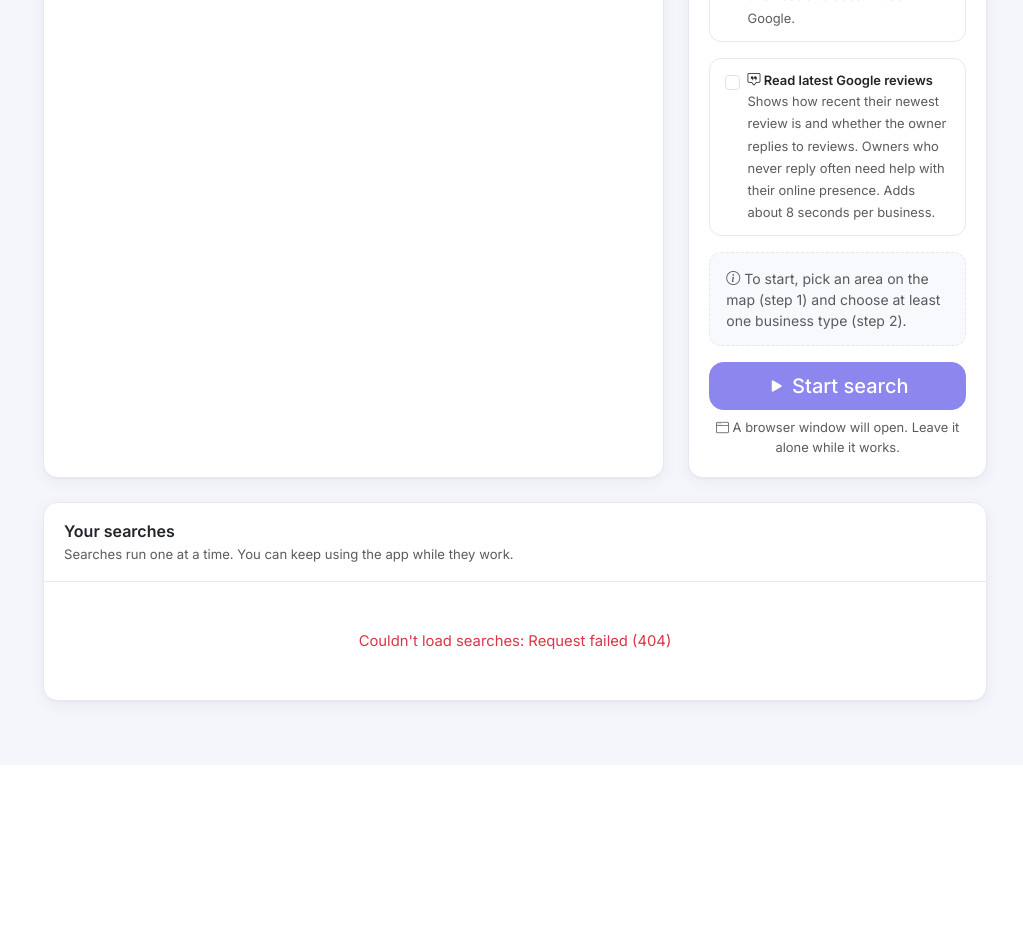
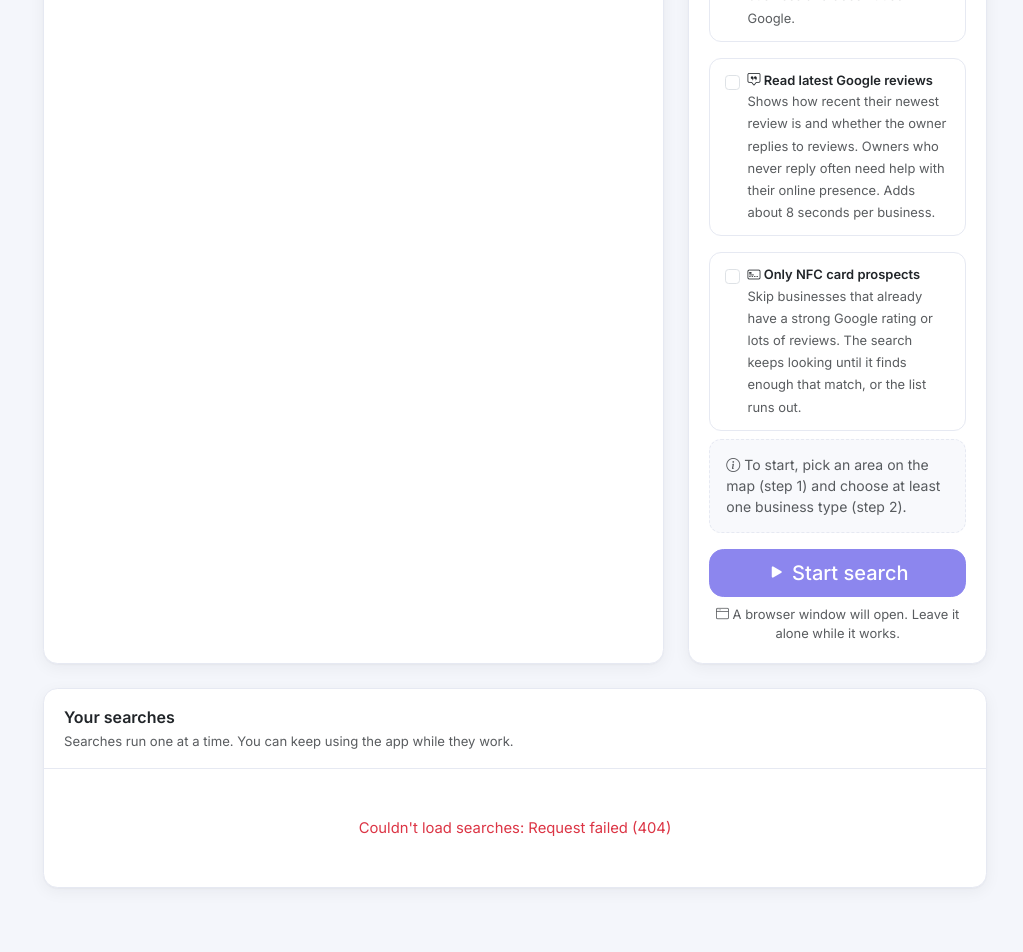
Before and after one commit to varsimashviliLuka/LeadFinder, a Flask app: page / in a window 1280 px wide. Shown: the part 1298-2250 px from the top of the page, without its empty margins (257-1280 px from the left). Before the commit the page ends 2011 px from the top, so only its background shows below. Run offline with Flask 3, Linux system fonts and the light colour scheme; data that the repository does not hold is empty.

Commit message:
added nfc card find

```diff
--- a/app/models/search_job.py
+++ b/app/models/search_job.py
@@ -39,6 +39,10 @@ class SearchJob(db.Model):
 
     find_socials = db.Column(db.Boolean, nullable=False, default=False)
     collect_reviews = db.Column(db.Boolean, nullable=False, default=False)
+    # When set, only businesses at or below these Google rating / review caps are kept
+    # (typical NFC card prospects). Null means no cap on that field.
+    max_rating = db.Column(db.Float)
+    max_reviews = db.Column(db.Integer)
     stage = db.Column(db.String(32))
     socials_total = db.Column(db.Integer, nullable=False, default=0)
     socials_checked = db.Column(db.Integer, nullable=False, default=0)
--- a/app/services/nfc.py
+++ b/app/services/nfc.py
@@ -15,6 +15,15 @@ STALE_REVIEW_DAYS = 90
 
 GOOGLE_PLACE_ID_RE = re.compile(r"^ChIJ[\w-]{10,}$")
 WRITE_REVIEW_URL = "https://search.google.com/local/writereview?placeid={}"
+
+
+def matches_review_limits(rating, review_count, max_rating=None, max_reviews=None):
+    """True when optional search caps are met. Missing rating/reviews count as a match."""
+    if max_rating is not None and rating is not None and rating > max_rating:
+        return False
+    if max_reviews is not None and review_count is not None and review_count > max_reviews:
+        return False
+    return True
 
 
 def prospect_reasons(business, today=None):
--- a/app/services/scrapers/base.py
+++ b/app/services/scrapers/base.py
@@ -10,6 +10,8 @@ class SearchParams:
     max_results: int
     language: str = "ka"
     collect_reviews: bool = False
+    max_rating: float | None = None
+    max_reviews: int | None = None
 
 
 class BaseScraper:
--- a/app/services/searches.py
+++ b/app/services/searches.py
@@ -61,6 +61,9 @@ def create_search_job(payload):
         if not isinstance(value, bool):
             raise ValueError(f"{key} must be true or false")
 
+    max_rating = _number(payload, "max_rating", float, low=1.0, high=5.0)
+    max_reviews = _number(payload, "max_reviews", int, low=0, high=10_000)
+
     radius_low, radius_high = config["SEARCH_RADIUS_RANGE"]
     results_low, results_high = config["SEARCH_MAX_RESULTS_RANGE"]
     job = SearchJob(
@@ -72,6 +75,8 @@ def create_search_job(payload):
         max_results=_number(payload, "max_results", int, 50, results_low, results_high),
         find_socials=find_socials,
         collect_reviews=collect_reviews,
+        max_rating=max_rating,
+        max_reviews=max_reviews,
     )
     db.session.add(job)
     db.session.commit()
--- a/app/web/static/css/app.css
+++ b/app/web/static/css/app.css
@@ -593,6 +593,14 @@ body,
   background: var(--accent-soft);
 }
 
+.nfc-filter-options {
+  margin-left: 1.65rem;
+  padding: 0.65rem 0.75rem;
+  border-radius: 0.75rem;
+  border: 1px solid var(--border-soft);
+  background: var(--bs-body-bg);
+}
+
 .social-row {
   display: flex;
   align-items: center;
--- a/app/web/static/js/dashboard.js
+++ b/app/web/static/js/dashboard.js
@@ -226,6 +226,69 @@ collectReviewsInput.addEventListener("change", () => {
   updateSteps();
 });
 
+const nfcFilterInput = document.getElementById("nfc-filter-input");
+const nfcFilterOptions = document.getElementById("nfc-filter-options");
+const maxRatingInput = document.getElementById("max-rating-input");
+const maxReviewsInput = document.getElementById("max-reviews-input");
+const NFC_DEFAULT_MAX_RATING = 4.3;
+const NFC_DEFAULT_MAX_REVIEWS = 50;
+
+function nfcFilterOn() {
+  return nfcFilterInput.checked;
+}
+
+function nfcMaxRating() {
+  const value = Number(maxRatingInput.value);
+  if (!Number.isFinite(value) || value < 1 || value > 5) return null;
+  return Math.round(value * 10) / 10;
+}
+
+function nfcMaxReviews() {
+  const value = Number(maxReviewsInput.value);
+  if (!Number.isFinite(value) || value < 0 || value !== Math.floor(value)) return null;
+  return value;
+}
+
+function syncNfcFilterUi() {
+  nfcFilterOptions.classList.toggle("d-none", !nfcFilterOn());
+  if (nfcFilterOn()) {
+    if (maxRatingInput.value === "") maxRatingInput.value = String(NFC_DEFAULT_MAX_RATING);
+    if (maxReviewsInput.value === "") maxReviewsInput.value = String(NFC_DEFAULT_MAX_REVIEWS);
+  }
+  updateSteps();
+}
+
+nfcFilterInput.checked = localStorage.getItem("nfcFilter") === "true";
+const savedMaxRating = localStorage.getItem("nfcMaxRating");
+const savedMaxReviews = localStorage.getItem("nfcMaxReviews");
+if (savedMaxRating) maxRatingInput.value = savedMaxRating;
+if (savedMaxReviews) maxReviewsInput.value = savedMaxReviews;
+nfcFilterInput.addEventListener("change", () => {
+  localStorage.setItem("nfcFilter", String(nfcFilterInput.checked));
+  syncNfcFilterUi();
+});
+maxRatingInput.addEventListener("change", () => {
+  const value = nfcMaxRating();
+  if (value == null) {
+    maxRatingInput.value = String(NFC_DEFAULT_MAX_RATING);
+  } else {
+    maxRatingInput.value = String(value);
+    localStorage.setItem("nfcMaxRating", String(value));
+  }
+  updateSteps();
+});
+maxReviewsInput.addEventListener("change", () => {
+  const value = nfcMaxReviews();
+  if (value == null) {
+    maxReviewsInput.value = String(NFC_DEFAULT_MAX_REVIEWS);
+  } else {
+    maxReviewsInput.value = String(value);
+    localStorage.setItem("nfcMaxReviews", String(value));
+  }
+  updateSteps();
+});
+syncNfcFilterUi();
+
 function estimateMinutes() {
   const n = state.categories.length;
   const perBusiness = SECONDS_PER_BUSINESS
@@ -251,9 +314,13 @@ function updateSteps() {
     return;
   }
   const types = state.categories.map((c) => `<strong>${esc(c)}</strong>`).join(", ");
+  const nfcLine = nfcFilterOn()
+    ? `<div class="mb-1"><i class="bi bi-credit-card-2-front text-body-secondary"></i> Only NFC prospects: rating ≤ ${nfcMaxRating() ?? NFC_DEFAULT_MAX_RATING}, reviews ≤ ${nfcMaxReviews() ?? NFC_DEFAULT_MAX_REVIEWS}</div>`
+    : "";
   summary.innerHTML = `
     <div class="mb-1"><i class="bi bi-search text-body-secondary"></i> Look for ${types}</div>
     <div class="mb-1"><i class="bi bi-geo-alt text-body-secondary"></i> Within ${formatDistance(radiusMeters())} of <strong>${esc(state.label)}</strong></div>
+    ${nfcLine}
     ${collectReviewsInput.checked ? '<div class="mb-1"><i class="bi bi-chat-square-quote text-body-secondary"></i> Read each one\'s latest reviews</div>' : ""}
     ${findSocialsInput.checked ? '<div class="mb-1"><i class="bi bi-instagram text-body-secondary"></i> Then check their websites and find social media, email and WhatsApp</div>' : ""}
     <div><i class="bi bi-clock text-body-secondary"></i> Up to ${maxResultsInput.value} of each · roughly ${estimateMinutes()} min at most</div>`;
@@ -263,15 +330,18 @@ document.getElementById("search-form").addEventListener("submit", async (e) => {
   e.preventDefault();
   if (!state.point || !state.categories.length) return;
 
+  if (nfcFilterOn() && (nfcMaxRating() == null || nfcMaxReviews() == null)) {
+    toast("Set a max Google rating (1–5) and max reviews for the NFC filter", "danger");
+    return;
+  }
+
   const submit = document.getElementById("search-submit");
   submit.disabled = true;
   submit.innerHTML = '<span class="spinner-border spinner-border-sm"></span> Starting…';
   let started = 0;
   for (const query of state.categories) {
     try {
-      await api("/searches", {
-        method: "POST",
-        body: {
+      const body = {
         query,
         latitude: state.point.lat,
         longitude: state.point.lng,
@@ -280,8 +350,12 @@ document.getElementById("search-form").addEventListener("submit", async (e) => {
         max_results: Number(maxResultsInput.value),
         find_socials: findSocialsInput.checked,
         collect_reviews: collectReviewsInput.checked,
-        },
-      });
+      };
+      if (nfcFilterOn()) {
+        body.max_rating = nfcMaxRating();
+        body.max_reviews = nfcMaxReviews();
+      }
+      await api("/searches", { method: "POST", body });
       started += 1;
     } catch (err) {
       toast(`"${query}": ${err.message}`, "danger");
@@ -334,13 +408,16 @@ function jobItem(job) {
     ? `${job.results_found} found
        <span data-bs-toggle="tooltip" title="Businesses that weren't already in your leads">· ${job.results_new} new</span>`
     : active ? (job.status === "pending" ? "Waiting for its turn…" : "Opening Google Maps…") : "Nothing found";
+  const nfcCaps = job.max_rating != null || job.max_reviews != null
+    ? ` · <span data-bs-toggle="tooltip" title="Only businesses within these Google rating / review caps were kept"><i class="bi bi-credit-card-2-front"></i> NFC ≤${job.max_rating ?? "any"}★ / ≤${job.max_reviews ?? "any"} reviews</span>`
+    : "";
 
   return `<div class="job-item">
     <div class="d-flex flex-wrap justify-content-between align-items-start gap-2">
       <div class="me-auto">
         <div class="fw-semibold text-capitalize">${esc(job.query)}</div>
         <div class="small text-body-secondary">
-          <i class="bi bi-geo-alt"></i> ${esc(area)} · ${formatDistance(job.radius_m)} · ${esc(fmtRelative(job.started_at || job.created_at))}
+          <i class="bi bi-geo-alt"></i> ${esc(area)} · ${formatDistance(job.radius_m)}${nfcCaps} · ${esc(fmtRelative(job.started_at || job.created_at))}
         </div>
       </div>
       <div class="d-flex align-items-center gap-2">
--- a/app/web/templates/dashboard.html
+++ b/app/web/templates/dashboard.html
@@ -152,6 +152,31 @@
           </span>
         </label>
 
+        <label class="social-toggle d-flex gap-2 mb-2" for="nfc-filter-input">
+          <input id="nfc-filter-input" type="checkbox" class="form-check-input mt-1 flex-shrink-0">
+          <span>
+            <span class="fw-semibold small d-block">
+              <i class="bi bi-credit-card-2-front"></i> Only NFC card prospects
+            </span>
+            <span class="small text-body-secondary">Skip businesses that already have a strong Google rating or lots of
+              reviews. The search keeps looking until it finds enough that match, or the list runs out.</span>
+          </span>
+        </label>
+        <div id="nfc-filter-options" class="nfc-filter-options d-none mb-3">
+          <div class="row g-2">
+            <div class="col-6">
+              <label for="max-rating-input" class="small text-body-secondary mb-1">Max Google rating</label>
+              <input id="max-rating-input" type="number" class="form-control form-control-sm"
+                     min="1" max="5" step="0.1" value="4.3" inputmode="decimal">
+            </div>
+            <div class="col-6">
+              <label for="max-reviews-input" class="small text-body-secondary mb-1">Max reviews</label>
+              <input id="max-reviews-input" type="number" class="form-control form-control-sm"
+                     min="0" max="10000" step="1" value="50" inputmode="numeric">
+            </div>
+          </div>
+        </div>
+
         <div class="search-summary mb-3" id="search-summary"></div>
 
         <button id="search-submit" type="submit" class="btn btn-primary btn-lg w-100 mt-auto" disabled>
--- a/app/workers/runner.py
+++ b/app/workers/runner.py
@@ -9,7 +9,7 @@ from sqlalchemy import update
 from app.extensions import db
 from app.models import SearchJob, SearchJobStage, SearchJobStatus
 from app.models.common import utcnow
-from app.services import socials
+from app.services import nfc, socials
 from app.services.businesses import needs_online_check, upsert_business
 from app.services.scrapers import SearchParams, get_scraper
 
@@ -169,6 +169,8 @@ class JobRunner:
             max_results=job.max_results,
             language=self.app.config["SCRAPER_LANGUAGE"],
             collect_reviews=job.collect_reviews,
+            max_rating=job.max_rating,
+            max_reviews=job.max_reviews,
         )
 
         def should_stop():
@@ -179,6 +181,10 @@ class JobRunner:
             for data in results:
                 if should_stop():
                     break
+                if not nfc.matches_review_limits(
+                    data.get("rating"), data.get("review_count"), job.max_rating, job.max_reviews
+                ):
+                    continue
                 try:
                     _, created = upsert_business(data, job)
                 except ValueError as exc:
```
Also changed, not shown: app/api/searches.py (+8 -0 lines), app/services/scrapers/fake.py (+15 -3 lines), app/services/scrapers/google_maps.py (+21 -4 lines), migrations/versions/a1b2c3d4e5f6_search_nfc_rating_review_filters.py (added, +27 -0 lines), tests/test_searches.py (+45 -0 lines), tests/test_trips.py (+9 -0 lines). Lines whose indentation alone changed are shown as unchanged.
